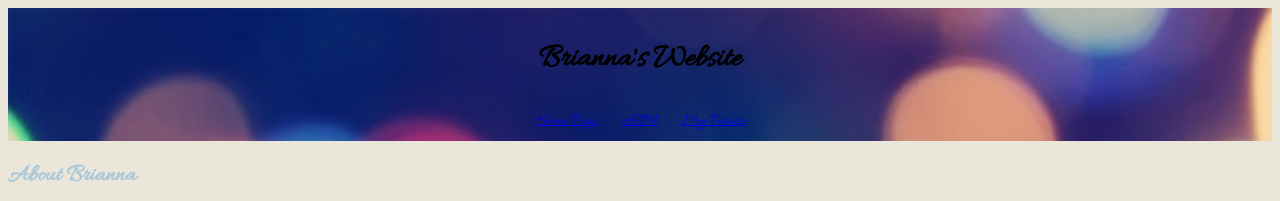
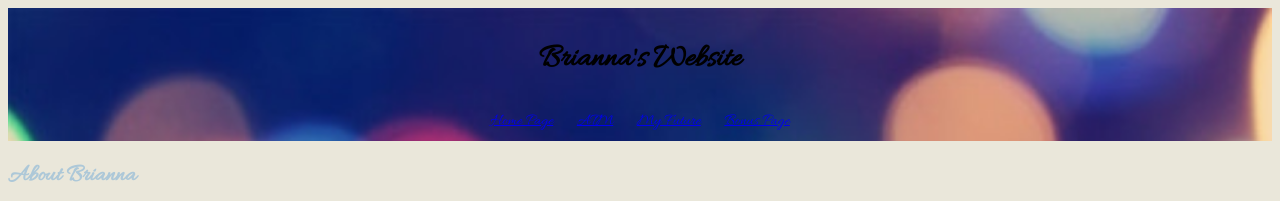
Before and after one commit to codebyBrianna/codebyBrianna.github.io, a plain HTML site: page index.html in a window 1280 px wide. Shown: the top 201 px of the page. Drawn offline with Linux system fonts and the light colour scheme.

Commit message:
Update index.html

```diff
--- a/index.html
+++ b/index.html
@@ -16,6 +16,7 @@
                 <li><a target="_blank" href="index.html">Home Page</a></li>
                 <li><a target="_blank" href="ATM.html">ATM</a></li>
                 <li><a target="_blank" href="My Future.html">My Future</a></li>
+                <li><a target="_blank" href="My Future.html">Bonus Page</a></li>
             </ul>
         </header>
         <h2> About Brianna</h2>
```
